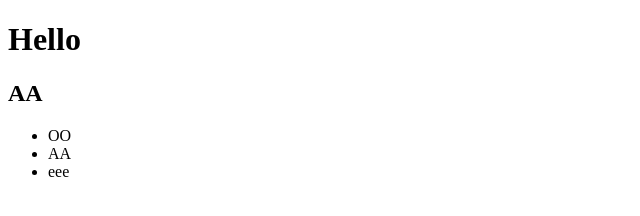
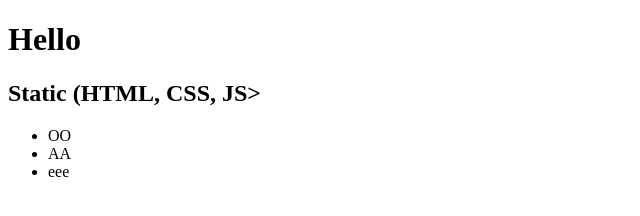
Before and after one commit to kcloud721/kcloud721.github.io, a plain HTML site: page index.html in a window 1280 px wide. Shown: the whole page, without its empty margins (0-640 px from the left). Drawn offline with Linux system fonts and the light colour scheme.

Commit message:
Update index

```diff
--- a/index.html
+++ b/index.html
@@ -8,7 +8,7 @@
 <body>
     <h1>Hello</h1>
 
-    <h2>AA</h2>
+    <h2>Static (HTML, CSS, JS></h2>
     <ul>
         <li>OO</li>
         <li>AA</li>
```
